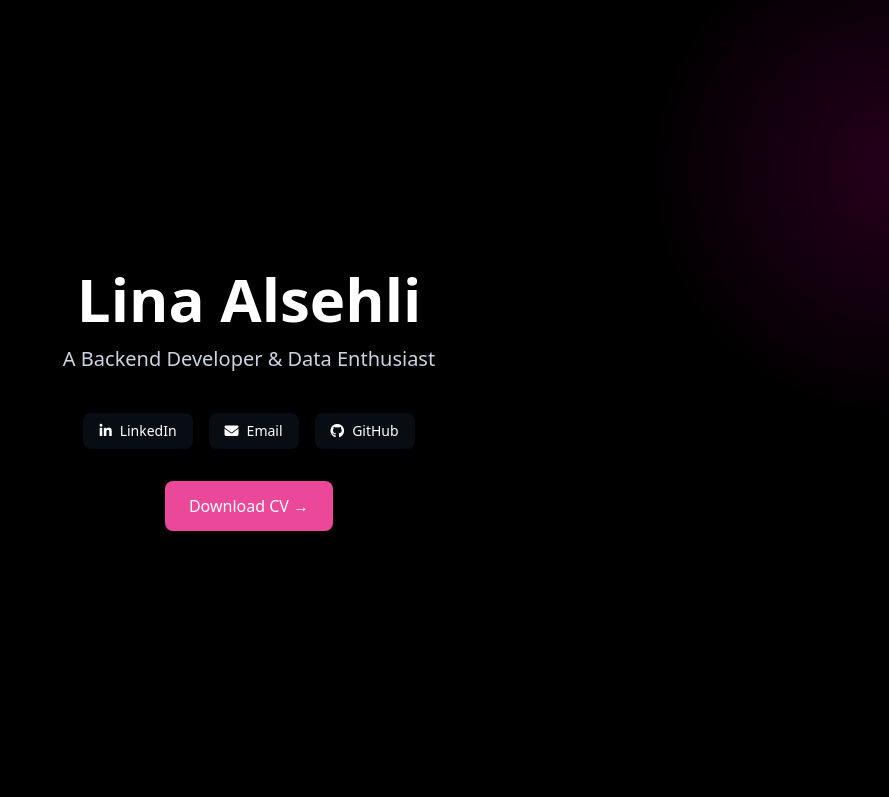
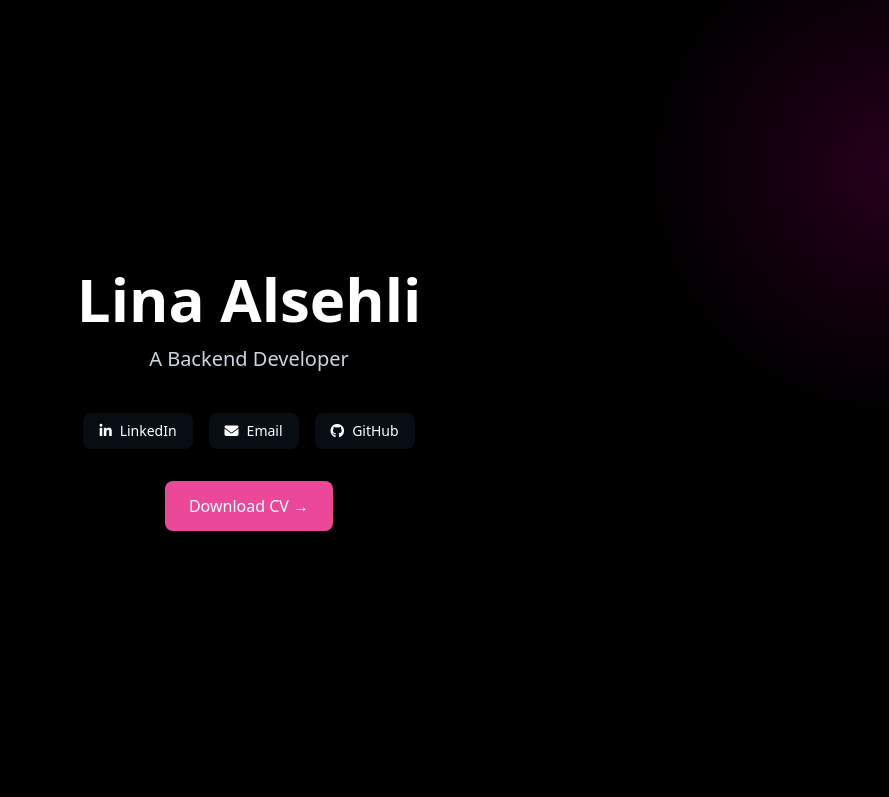
Before and after one commit to pylena/Portfolio, a plain HTML site: page index.html in a window 1280 px wide. Shown: the top 797 px of the page, without its empty margins (391-1280 px from the left). Drawn offline with nearby package versions, Linux system fonts and the light colour scheme.

Commit message:
Update index.html

```diff
--- a/index.html
+++ b/index.html
@@ -20,7 +20,7 @@
     <!-- Hero -->
     <section class="min-h-screen flex flex-col justify-center items-center text-center px-6">
       <h1 class="text-5xl sm:text-6xl font-bold text-white mb-4">Lina Alsehli</h1>
-      <p class="text-xl text-slate-300 mb-10">A Backend Developer & Data Enthusiast</p>
+      <p class="text-xl text-slate-300 mb-10">A Backend Developer</p>
 
       <!-- Social Links -->
       <div class="flex flex-wrap gap-4 justify-center mb-8">
```
